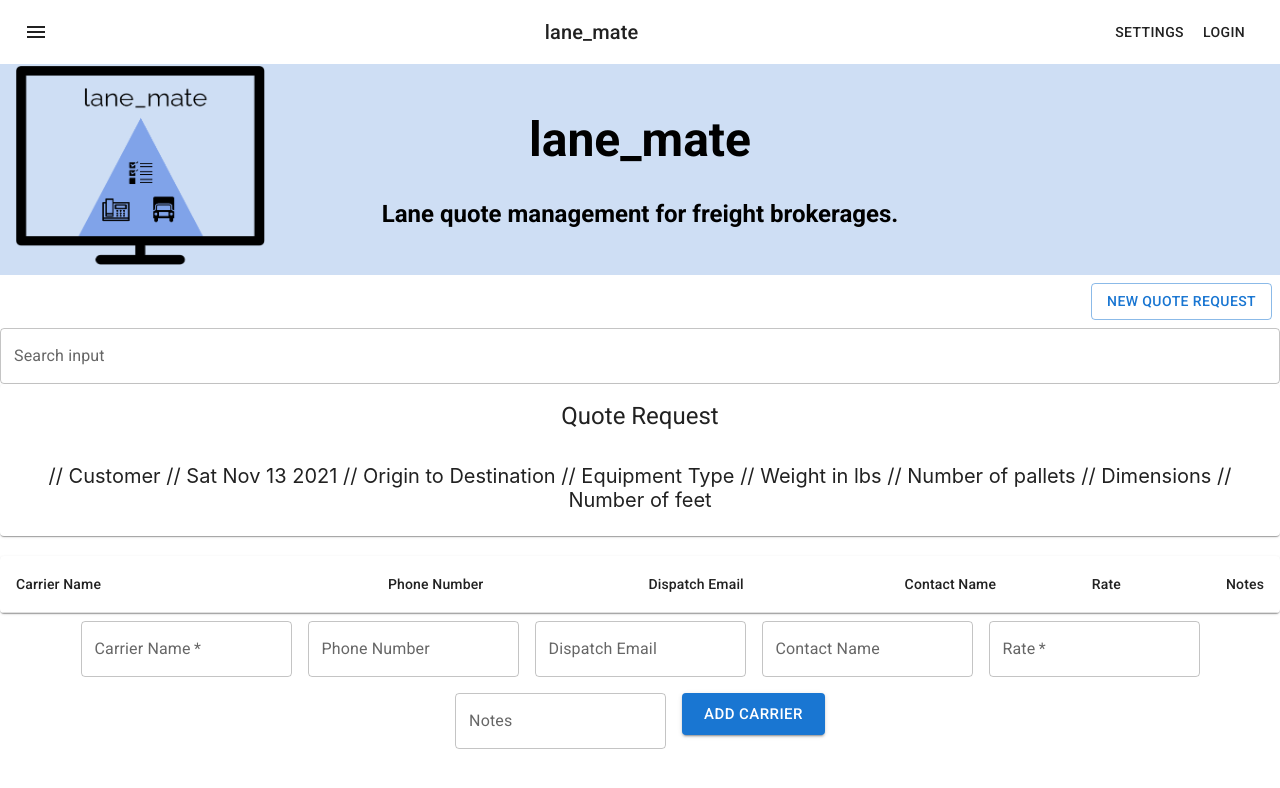
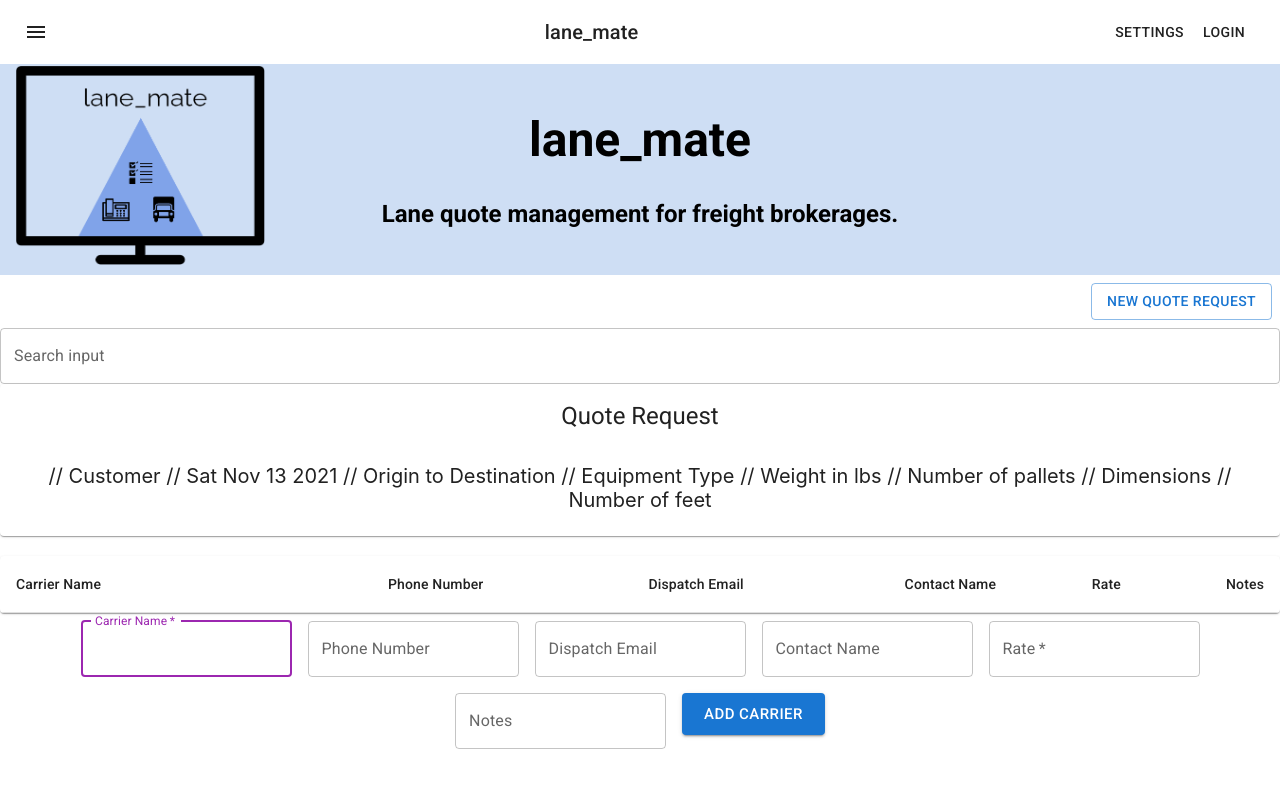
Before and after one commit to LenLeonard/lane_mate, a React (Create React App) app in the folder lane_mate_frontend/: page / in a window 1280 px wide. Shown: the top 788 px of the page. Built offline with nearby package versions, Linux system fonts and the light colour scheme.

Commit message:
fixed issue 21

```diff
--- a/lane_mate_frontend/src/CarrierForm.js
+++ b/lane_mate_frontend/src/CarrierForm.js
@@ -10,11 +10,13 @@ export default function CarrierForm({ createNewEntryOnSubmit }) {
     handleSubmit,
     control,
     reset,
+    setFocus,
     formState: { errors },
   } = useForm();
 
   const formSubmitandReset = (event) => {
     createNewEntryOnSubmit(event);
+    setFocus("carrierName");
     reset();
   };
 
@@ -29,6 +31,7 @@ export default function CarrierForm({ createNewEntryOnSubmit }) {
       >
         <Controller
           name="carrierName"
+          id="carrierName"
           control={control}
           render={({ field: { onChange, value } }) => (
             <TextField
@@ -39,6 +42,8 @@ export default function CarrierForm({ createNewEntryOnSubmit }) {
               margin="normal"
               color="secondary"
               required
+              autoFocus
+              {...register("carrierName")}
             />
           )}
         />
--- a/lane_mate_frontend/src/CarrierTable.js
+++ b/lane_mate_frontend/src/CarrierTable.js
@@ -24,6 +24,7 @@ export default function CarrierTable({
   //which is then rendered dynamically in the table and then returned to the Dashboard component, where it is stored for search
   const createNewEntryOnSubmit = (event) => {
     returnCarrierDataToDashboard(event);
+    console.log(rows);
   };
 
   return (
--- a/lane_mate_frontend/src/Dashboard.js
+++ b/lane_mate_frontend/src/Dashboard.js
@@ -26,7 +26,7 @@ export default function Dashboard() {
 
   //tableData is being used right now to pass an empty array to the table when New Quote Request form is submitted
   //it will also be used to update the table when a quote request is selected from the search bar
-  const [tableData, setTableData] = useState([]);
+  let [tableData, setTableData] = useState([]);
 
   //quote number is being used to increment pass the quote number to the QuoteCard component
   const [quoteNumber, setQuoteNumber] = useState(1);
@@ -136,6 +136,7 @@ export default function Dashboard() {
   // this is the callback function that retrieves the data from the table and stores it in the tableData state
   function returnCarrierDataToDashboard(event) {
     setTableData((state) => [...state, event]);
+    console.log(tableData);
   }
 
   //this is the callback function that the search bar component will call when a search qurery is submitted, so that the dashboard can be updated
```
